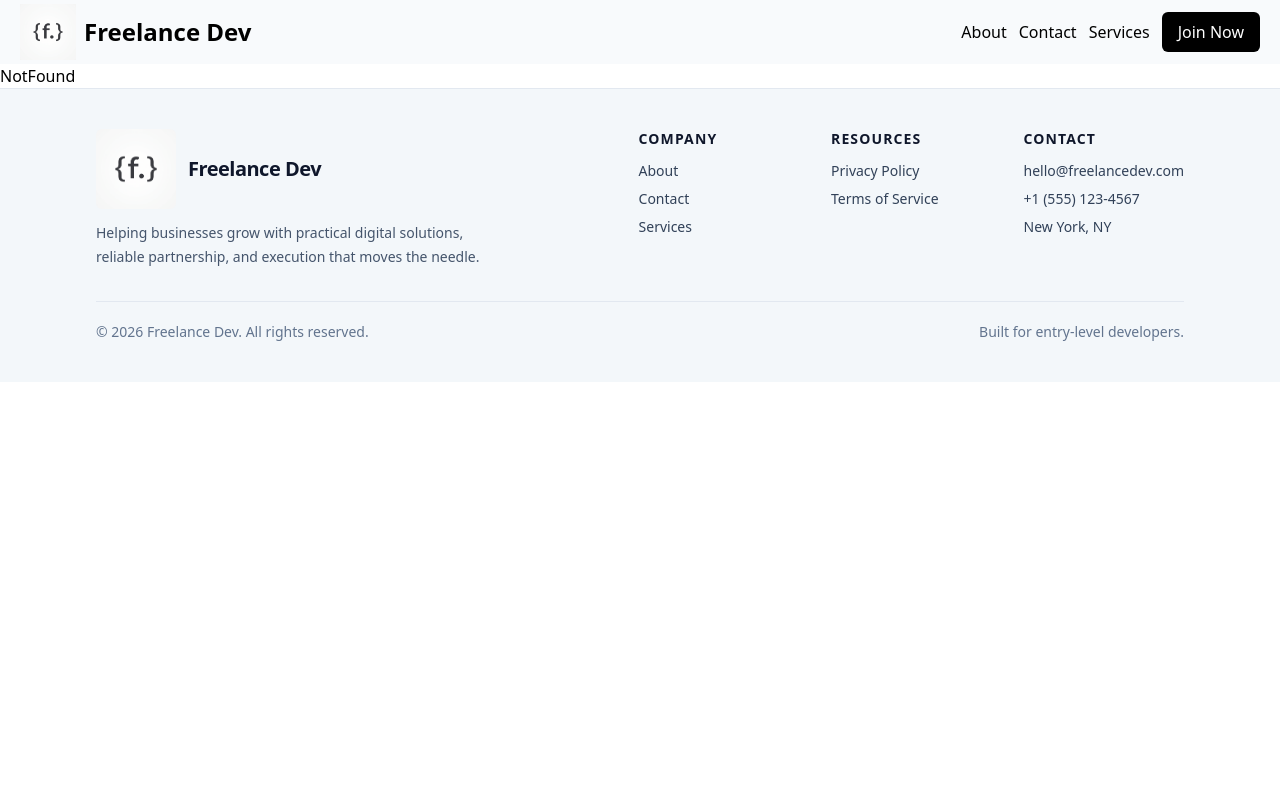
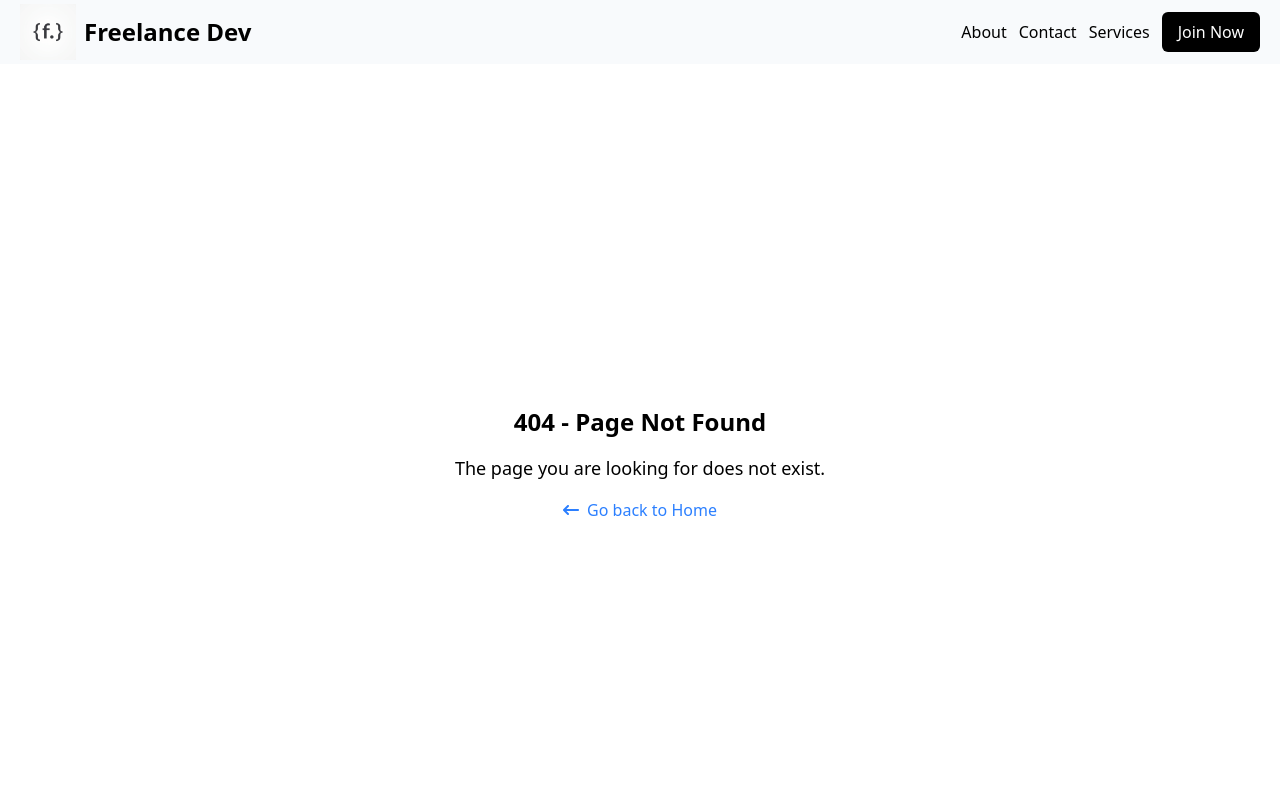
Before and after one commit to Hairum-Qureshi/freelance-dev, a React (Vite) app in the folder apps/frontend/: page /contact in a window 1280 px wide. Shown: the top 800 px of the page. Built offline with nearby package versions, Linux system fonts and the light colour scheme; no server answers.

Commit message:
styled NotFound component

```diff
--- a/apps/frontend/src/pages/NotFound.tsx
+++ b/apps/frontend/src/pages/NotFound.tsx
@@ -1,3 +1,20 @@
+import { FaArrowLeftLong } from "react-icons/fa6";
+import { Link } from "react-router-dom";
+
 export default function NotFound() {
-	return <div>NotFound</div>;
+	return (
+		<div className="h-screen flex items-center justify-center flex-col">
+			<h1 className="text-2xl font-bold">404 - Page Not Found</h1>
+			<p className="text-lg mt-4">
+				The page you are looking for does not exist.
+			</p>
+			<Link
+				to="/"
+				className="mt-4 text-blue-500 hover:underline flex items-center"
+			>
+				<FaArrowLeftLong className="mr-2" />
+				Go back to Home
+			</Link>
+		</div>
+	);
 }
```
